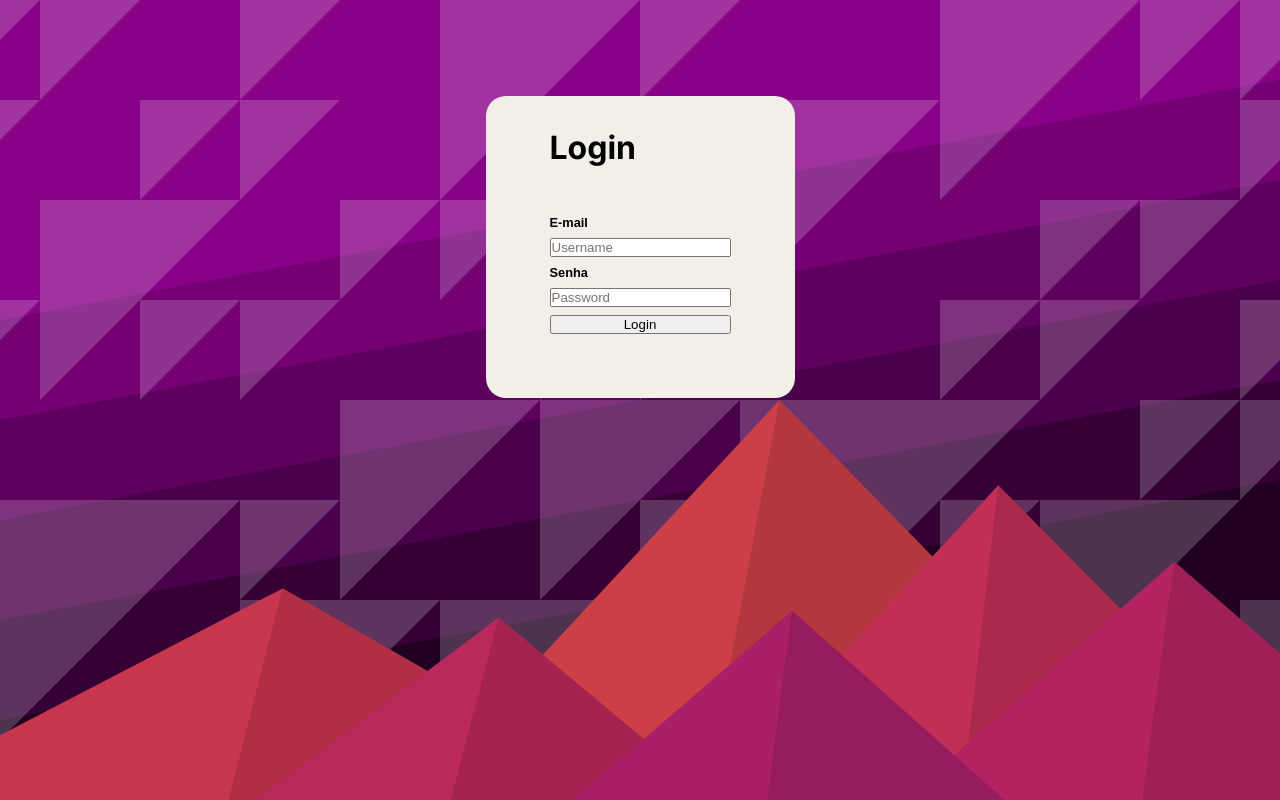
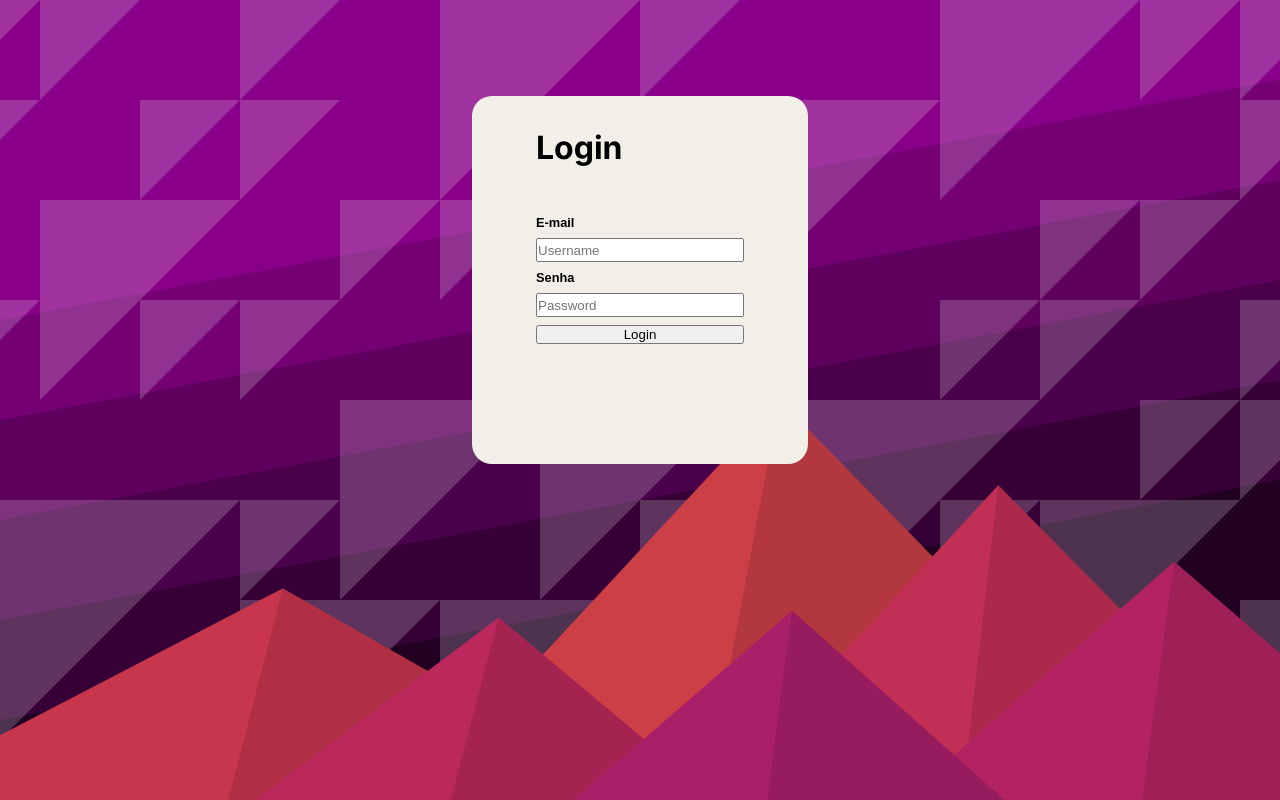
Before and after one commit to Andreirl032/login-project, a Next.js app: page /login in a window 1280 px wide. Built offline with nearby package versions, Linux system fonts and the light colour scheme.

Commit message:
adicionada mensagem de erro no login

```diff
--- a/src/app/login/page.tsx
+++ b/src/app/login/page.tsx
@@ -1,6 +1,6 @@
 "use client";
 
-import { FormEvent } from "react";
+import { FormEvent, useState } from "react";
 import { useRouter } from "next/navigation";
 
 import { authService } from "@/services/authService";
@@ -9,6 +9,10 @@ import "./styles.css";
 
 export default function Login() {
   const router = useRouter();
+
+  const [incorrectCredentials, setIncorrectCredentials] = useState<
+    Array<{ message: string }> | { message: string }
+  >([{ message: "" }]);
 
   const submitHandler = (e: FormEvent<HTMLFormElement>) => {
     e.preventDefault();
@@ -26,7 +30,9 @@ export default function Login() {
         }
       })
       .catch((err) => {
-        console.error(err);
+        const errorResponse = err.response.data.errors ??
+          err.response.data ?? { message: "Ocorreu um erro!" };
+        setIncorrectCredentials(errorResponse);
       });
   };
 
@@ -38,12 +44,46 @@ export default function Login() {
           <label htmlFor="username" className="labeltext">
             E-mail
           </label>
-          <input id="username" type="text" placeholder="Username" />
+          <input
+            id="username"
+            type="text"
+            placeholder="Username"
+            onChange={() => setIncorrectCredentials([{ message: "" }])}
+            className={
+              (Array.isArray(incorrectCredentials)
+                ? incorrectCredentials[0]?.message
+                : incorrectCredentials?.message) !== ""
+                ? "wrong-input"
+                : "correct-input"
+            }
+          />
           <label htmlFor="password" className="labeltext">
             Senha
           </label>
-          <input id="password" type="password" placeholder="Password" />
+          <input
+            id="password"
+            type="password"
+            placeholder="Password"
+            onChange={() => setIncorrectCredentials([{ message: "" }])}
+            className={
+              (Array.isArray(incorrectCredentials)
+                ? incorrectCredentials[0]?.message
+                : incorrectCredentials?.message) !== ""
+                ? "wrong-input"
+                : "correct-input"
+            }
+          />
           <button type="submit">Login</button>
+          {Array.isArray(incorrectCredentials) ? (
+            incorrectCredentials.map((element: any) => {
+              const { message } = element;
+              return <p className="incorrect-credentials">{message}</p>;
+            })
+          ) : (
+            <p className="incorrect-credentials">
+              {incorrectCredentials?.message}
+            </p>
+          )}
         </form>
       </div>
     </main>
--- a/src/app/login/styles.css
+++ b/src/app/login/styles.css
@@ -38,6 +38,8 @@ body{
   border-radius: 20px;
   background-color: #F2EFE9;
   padding: 2rem 4rem 4rem 4rem;
+  height: 23rem;
+  width: 21rem;
 }
 
 .container-title{
@@ -45,3 +47,18 @@ body{
   margin-bottom: 3rem;
   align-self: center;
 }
+
+.incorrect-credentials{
+  color: red;
+  font-size: 0.8rem;
+  font-family:Arial, Helvetica, sans-serif;
+}
+
+.wrong-input{
+  min-height: 1.5rem;
+  padding-left: 1px;
+  border: 1px solid red;
+}
+.correct-input{
+  min-height: 1.5rem;
+}
```
